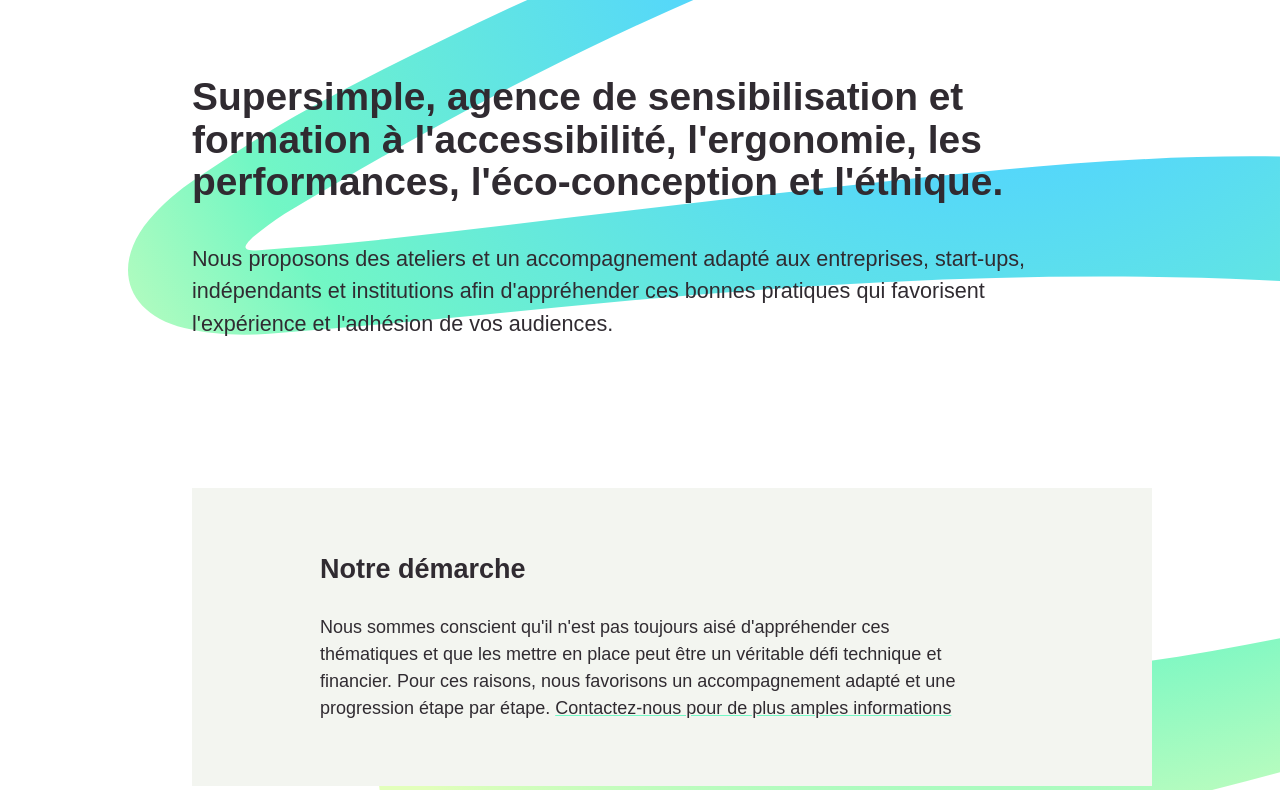
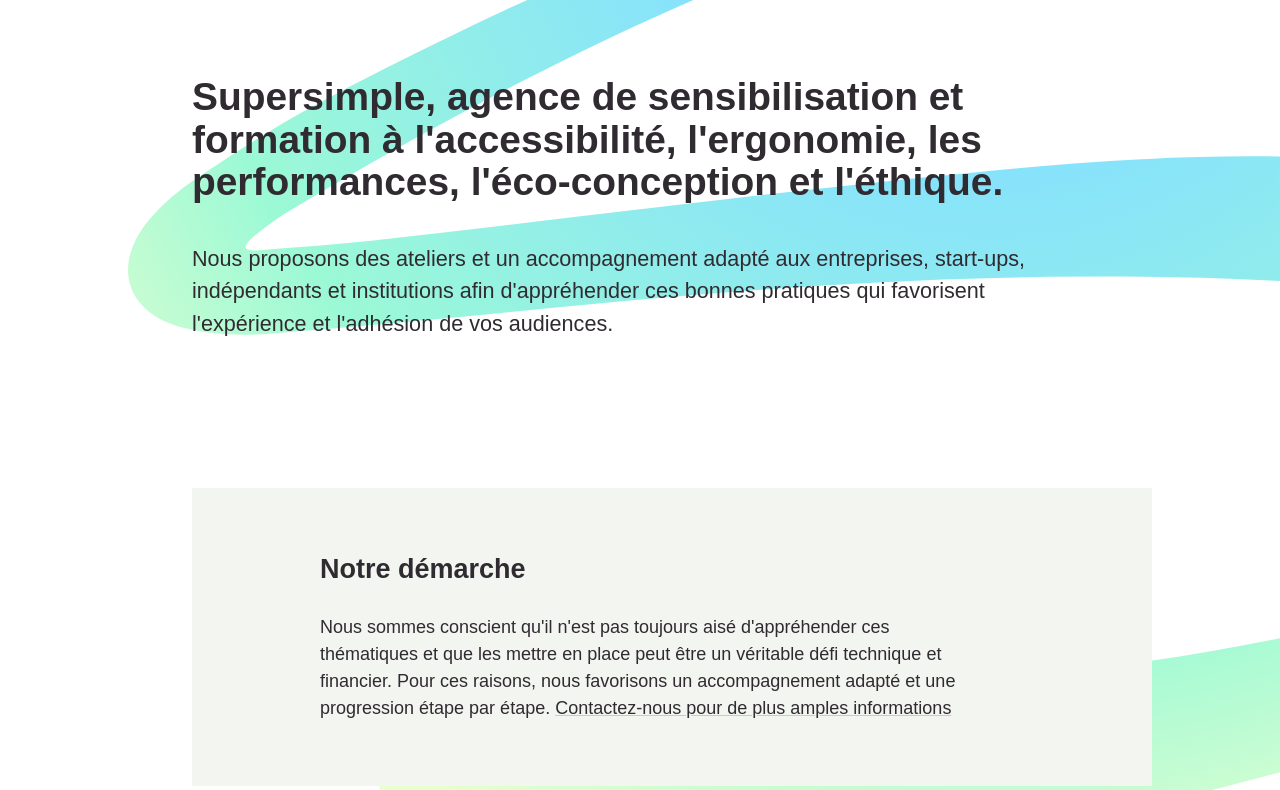
Before and after one commit to MediakodTeam/supersimple, a Gatsby site: page / in a window 1280 px wide. Shown: the part 131-921 px from the top of the page. Built offline with nearby package versions, Linux system fonts and the light colour scheme; Gatsby itself is replaced by a stand-in of ours.

Commit message:
adapt opacity

```diff
--- a/src/assets/scss/_layout.scss
+++ b/src/assets/scss/_layout.scss
@@ -57,6 +57,7 @@
     width: 200vw;
     height: auto;
     z-index: -1;
+    opacity: .7;
 
     @media(min-width: 48rem){
         right: 0;
```
